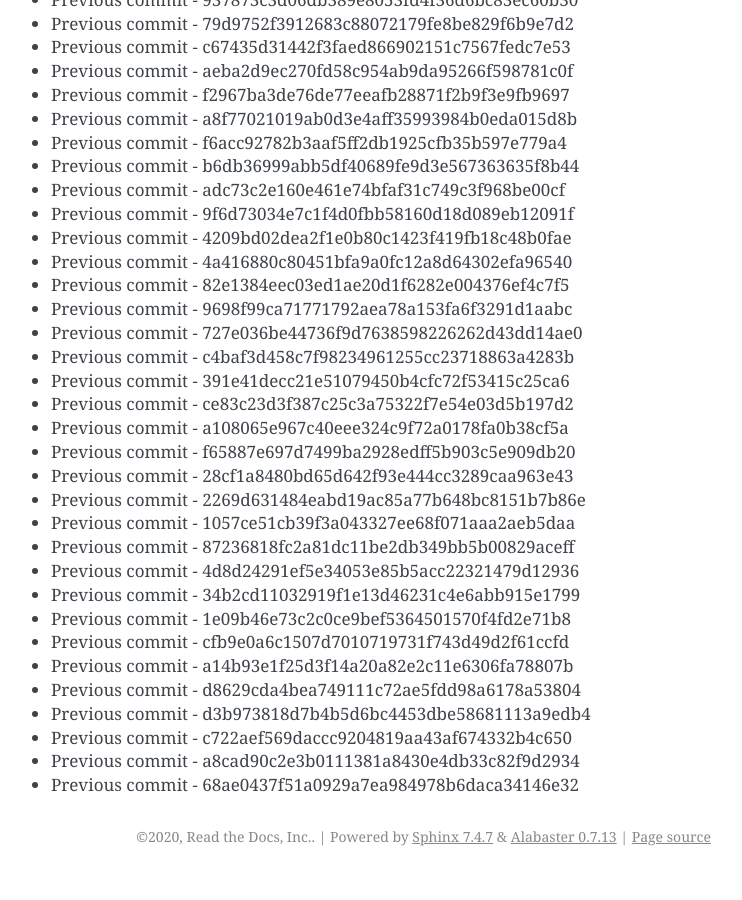
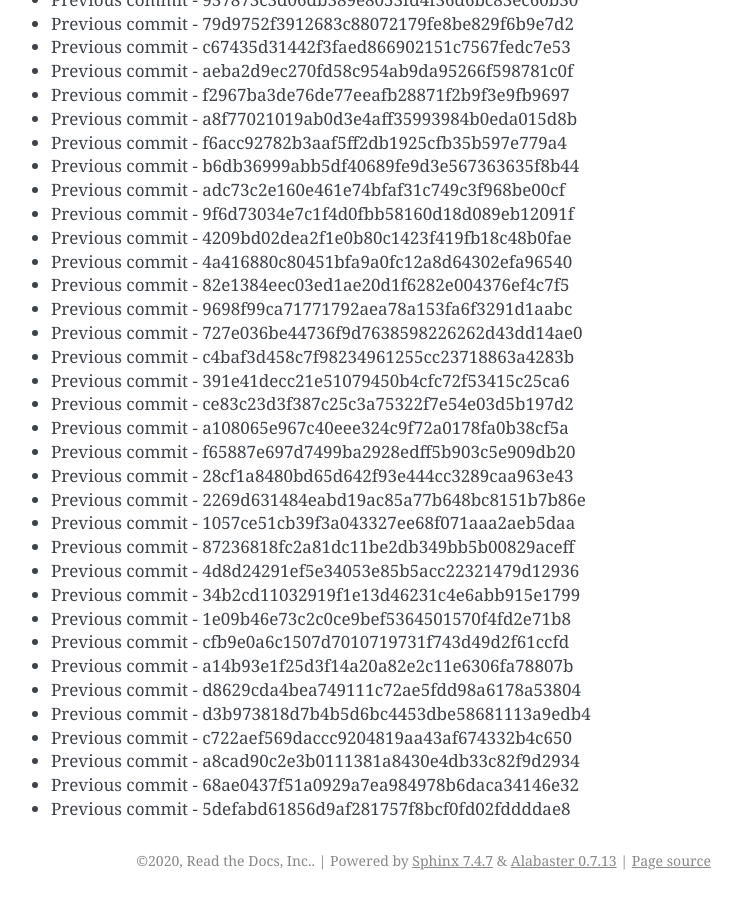
Before and after one commit to readthedocs/rtd-git-stresstest, a Sphinx documentation site: the page built from docs/updates.rst, in a window 1280 px wide and 900 px high, scrolled down 71142 px. Shown: the whole window, without its empty margins (399-1141 px from the left). Built offline with Sphinx 7.4.7, drawn with Linux system fonts in a browser that asks for light colours; before the commit the page ends 72018 px from its top, so only the background shows below that.

Commit message:
Generating commit from previous: 5defabd61856d9af281757f8bcf0fd02fddddae8

```diff
--- a/docs/updates.rst
+++ b/docs/updates.rst
@@ -3021,3 +3021,4 @@ It can be tested for any performance characteristics.
 * Previous commit - c722aef569daccc9204819aa43af674332b4c650
 * Previous commit - a8cad90c2e3b0111381a8430e4db33c82f9d2934
 * Previous commit - 68ae0437f51a0929a7ea984978b6daca34146e32
+* Previous commit - 5defabd61856d9af281757f8bcf0fd02fddddae8
```
